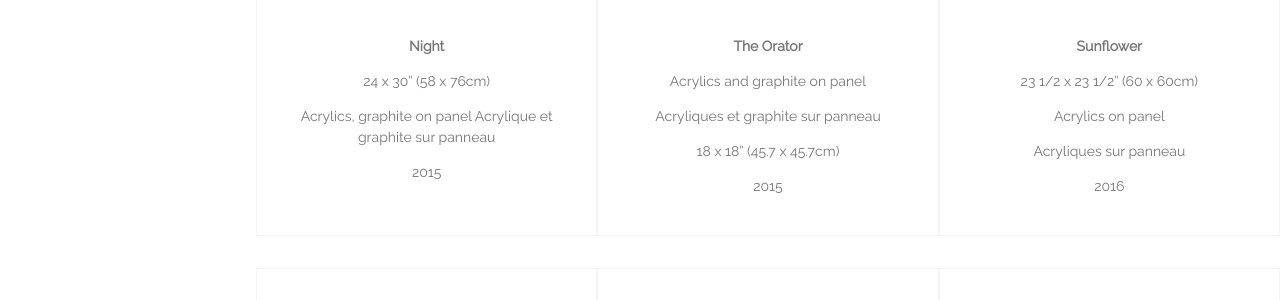
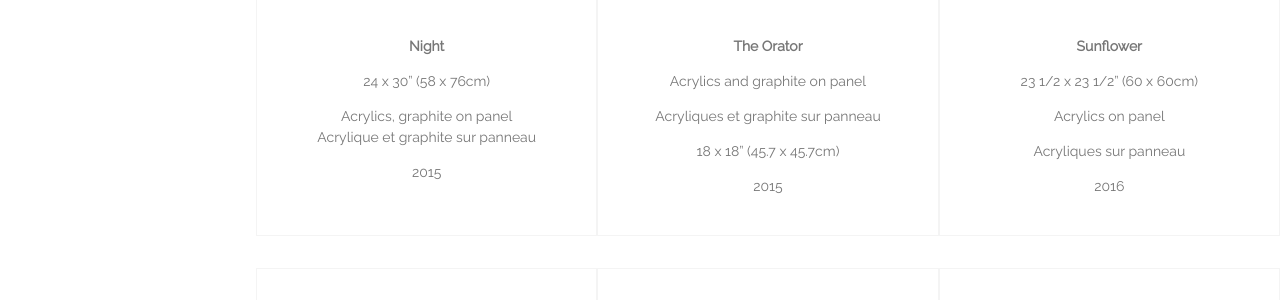
Before and after one commit to ouarez/vicwon, a Jekyll site: the page built from _projects/florals.md, in a window 1280 px wide and 900 px high, scrolled down 341 px. Shown: the part 152-452 px from the top of the window. Built offline with Jekyll 4.4.1, drawn with Linux system fonts in a browser that asks for light colours; nearby versions of some CDN libraries; a script that is not in the unit is left out.

```diff
--- a/_projects/florals.md
+++ b/_projects/florals.md
@@ -7,7 +7,8 @@ works:
   - desc: |-
       24 x 30" (58 x 76cm)
 
-      Acrylics, graphite on panel  Acrylique et graphite sur panneau
+      Acrylics, graphite on panel\
+      Acrylique et graphite sur panneau
 
       2015
     image: /img/florals1.jpg
```
